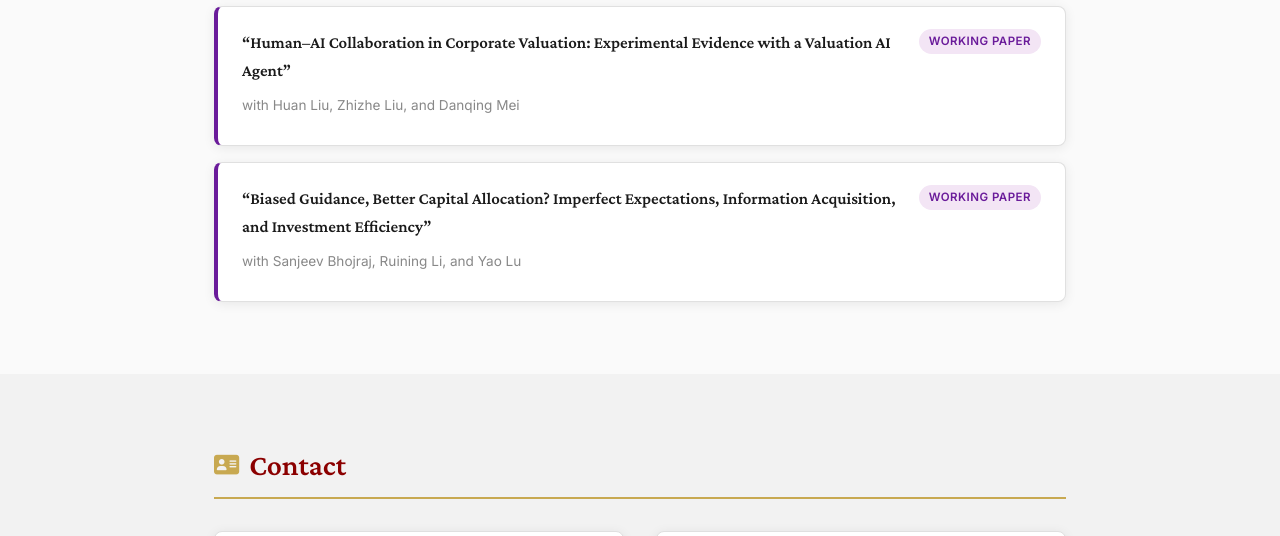
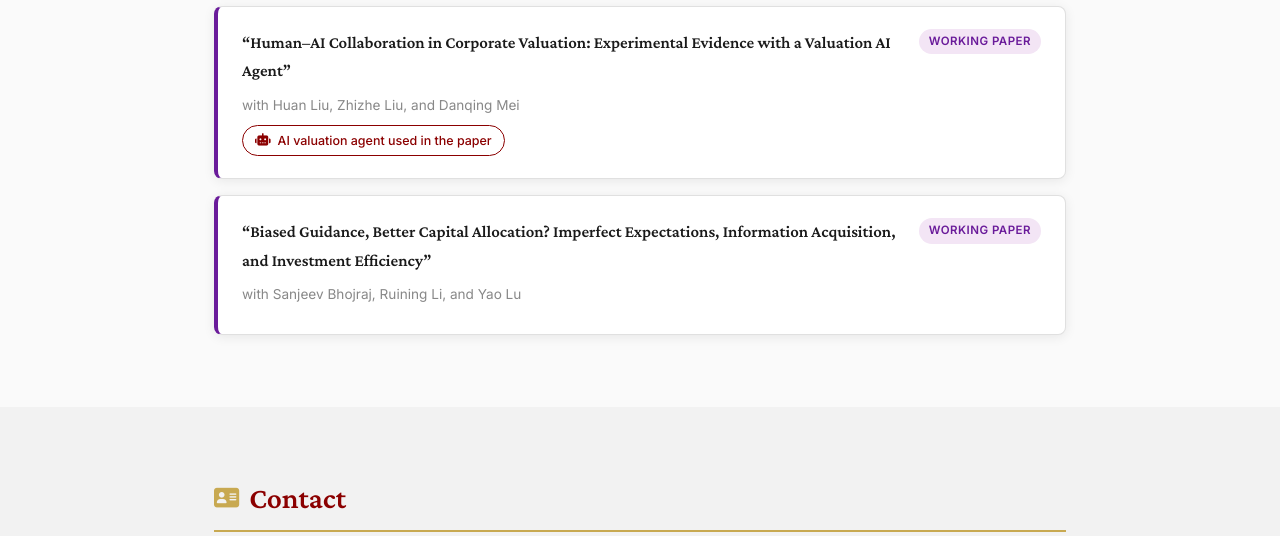
Before and after one commit to MiaoLiuBoston/MiaoLiuBoston.github.io, a website: page index.html in a window 1280 px wide. Shown: the part 4360-4896 px from the top of the page. Drawn offline with nearby package versions, Linux system fonts and the light colour scheme.

Commit message:
Add AI valuation agent link to Human-AI Collaboration paper
Co-Authored-By: Claude Sonnet 4.6 <noreply@anthropic.com>

```diff
--- a/index.html
+++ b/index.html
@@ -323,6 +323,11 @@
               <span class="badge badge-working">Working Paper</span>
             </div>
             <div class="paper-authors">with Huan Liu, Zhizhe Liu, and Danqing Mei</div>
+            <div style="margin-top:8px;">
+              <a href="https://miao-liu.com/alphaval.html" target="_blank" rel="noopener" class="btn btn-outline" style="font-size:0.78rem;padding:4px 12px;">
+                <i class="fa-solid fa-robot"></i> AI valuation agent used in the paper
+              </a>
+            </div>
           </div>
 
           <!-- Working: Imperfect Expectations -->
```
